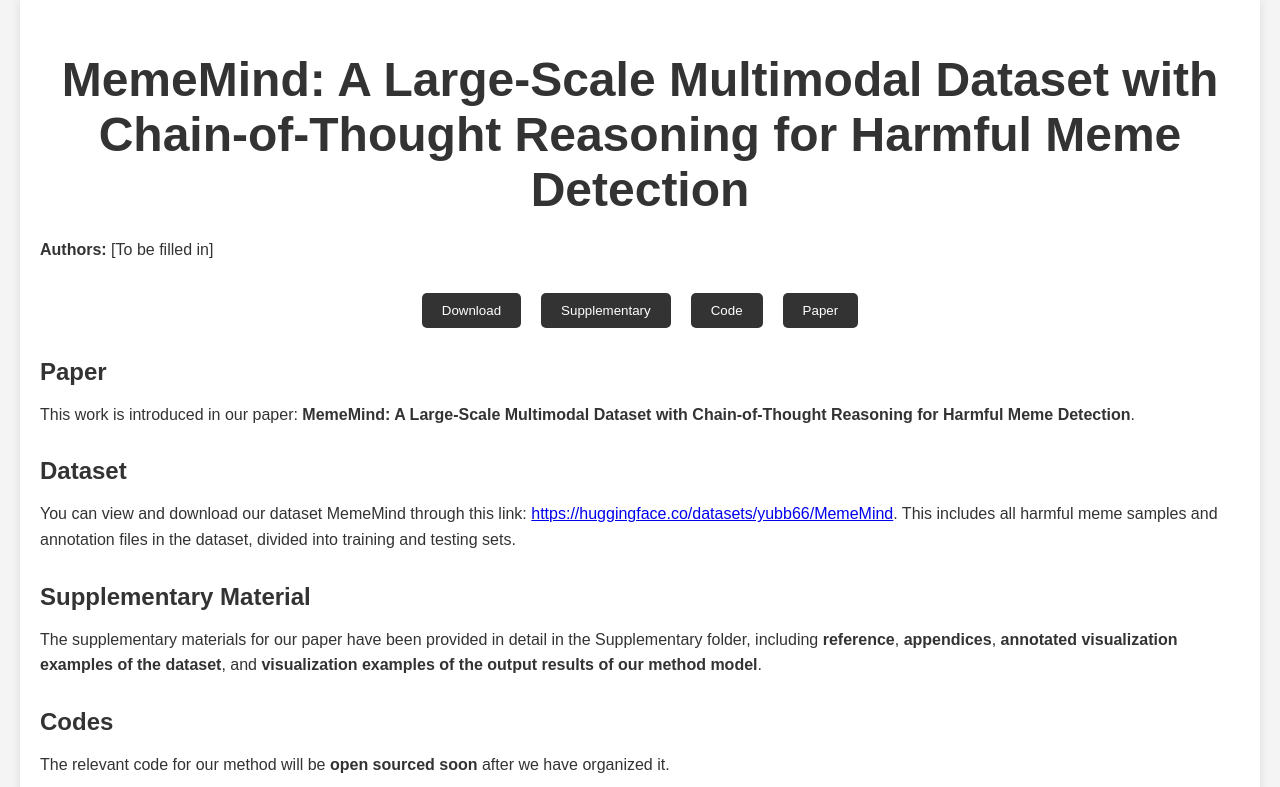
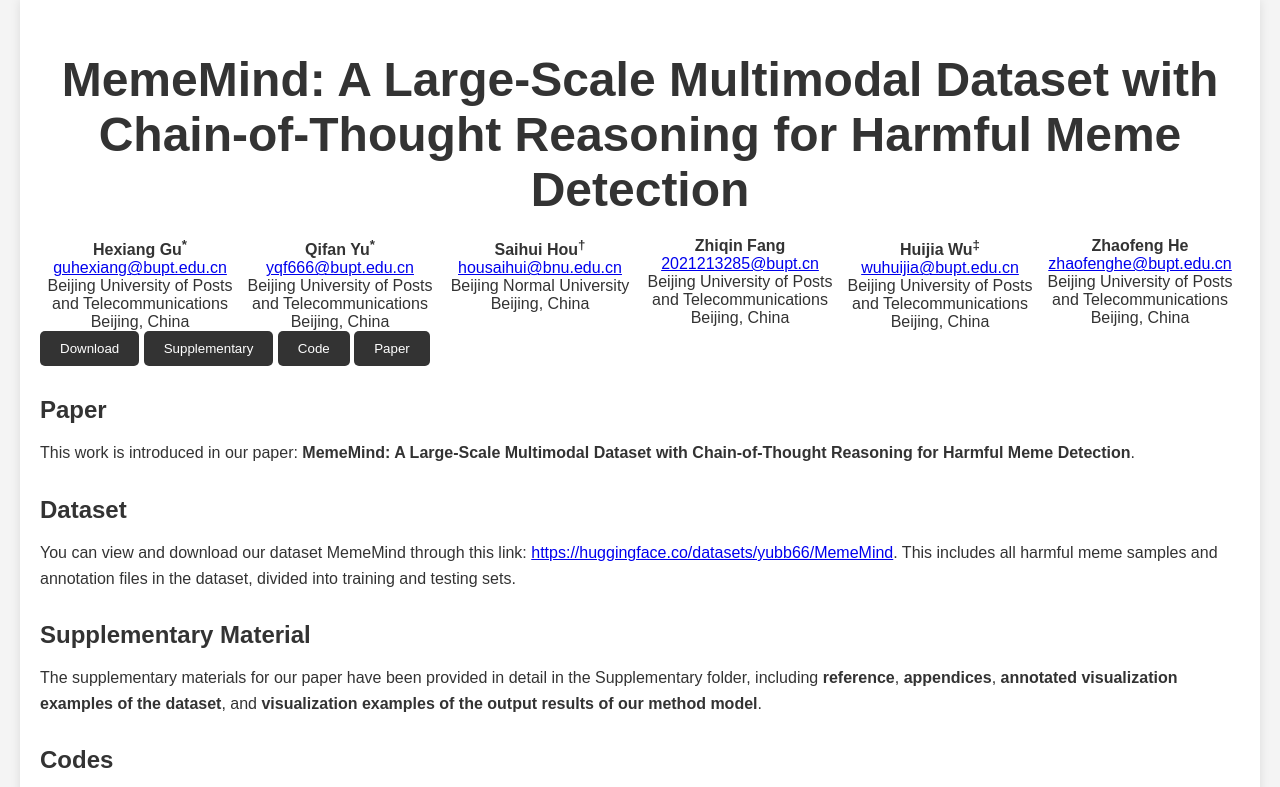
Before and after one commit to yqf66/MemeMind_Dataset, a plain HTML site: page index.html in a window 1280 px wide. Shown: the top 787 px of the page. Drawn offline with Linux system fonts and the light colour scheme.

Commit message:
Update index.html

```diff
--- a/index.html
+++ b/index.html
@@ -33,11 +33,18 @@
             line-height: 1.6;
             margin-bottom: 20px;
         }
-        .buttons {
+        .authors {
             display: flex;
-            justify-content: center;
-            gap: 20px;
-            margin-top: 30px;
+            justify-content: space-around;
+            align-items: flex-start;
+            margin-top: 20px;
+        }
+        .author {
+            text-align: center;
+            width: 30%;
+        }
+        .author span {
+            font-weight: bold;
         }
         .button {
             padding: 10px 20px;
@@ -70,7 +77,46 @@
     <div class="container">
         <!-- Header -->
         <h1>MemeMind: A Large-Scale Multimodal Dataset with Chain-of-Thought Reasoning for Harmful Meme Detection</h1>
-        <p><strong>Authors:</strong> [To be filled in]</p>
+
+        <!-- Authors -->
+        <div class="authors">
+            <div class="author">
+                <span>Hexiang Gu<sup>*</sup></span><br>
+                <a href="mailto:guhexiang@bupt.edu.cn">guhexiang@bupt.edu.cn</a><br>
+                Beijing University of Posts and Telecommunications<br>
+                Beijing, China
+            </div>
+            <div class="author">
+                <span>Qifan Yu<sup>*</sup></span><br>
+                <a href="mailto:yqf666@bupt.edu.cn">yqf666@bupt.edu.cn</a><br>
+                Beijing University of Posts and Telecommunications<br>
+                Beijing, China
+            </div>
+            <div class="author">
+                <span>Saihui Hou<sup>†</sup></span><br>
+                <a href="mailto:housaihui@bnu.edu.cn">housaihui@bnu.edu.cn</a><br>
+                Beijing Normal University<br>
+                Beijing, China
+            </div>
+            <div class="author">
+                <span>Zhiqin Fang</span><br>
+                <a href="mailto:2021213285@bupt.cn">2021213285@bupt.cn</a><br>
+                Beijing University of Posts and Telecommunications<br>
+                Beijing, China
+            </div>
+            <div class="author">
+                <span>Huijia Wu<sup>‡</sup></span><br>
+                <a href="mailto:wuhuijia@bupt.edu.cn">wuhuijia@bupt.edu.cn</a><br>
+                Beijing University of Posts and Telecommunications<br>
+                Beijing, China
+            </div>
+            <div class="author">
+                <span>Zhaofeng He</span><br>
+                <a href="mailto:zhaofenghe@bupt.edu.cn">zhaofenghe@bupt.edu.cn</a><br>
+                Beijing University of Posts and Telecommunications<br>
+                Beijing, China
+            </div>
+        </div>
 
         <!-- Buttons -->
         <div class="buttons">
```
